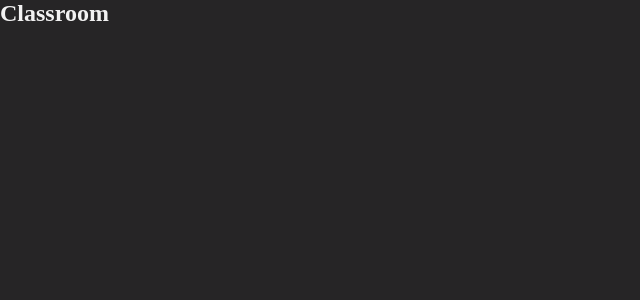
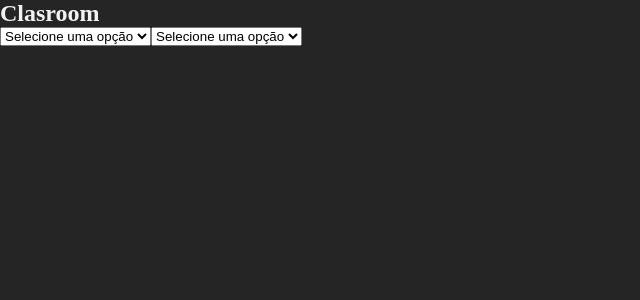
Before and after one commit to nascimentoemerson/vite-project, a React (Vite) app: page /classroom in a window 1280 px wide. Shown: the top 300 px of the page, without its empty margins (0-640 px from the left). Built offline with nearby package versions, Linux system fonts and the light colour scheme.

Commit message:
feat: add select atom in classrom page

```diff
--- /dev/null
+++ b/src/components/atoms/select/select.tsx
@@ -0,0 +1,21 @@
+import { SelectProps } from "./types";
+
+export function Select(props: SelectProps) {
+    return (
+        <select
+            defaultValue={"default"}
+            onChange={(e) => props.selectedOption(e.currentTarget.value)}
+        >
+            <option value="default" disabled>
+                Selecione uma opção
+            </option>
+            {props.options.map((option) => {
+                return (
+                    <option key={option} value={option}>
+                        {option}
+                    </option>
+                );
+            })}
+        </select>
+    );
+}
--- /dev/null
+++ b/src/components/atoms/select/types.ts
@@ -0,0 +1,4 @@
+export interface SelectProps {
+  options: string[];
+  selectedOption: (value: string) => void;
+}
--- a/src/components/pages/sala/Classroom.tsx
+++ b/src/components/pages/sala/Classroom.tsx
@@ -1,7 +1,43 @@
+import { useState } from "react";
+import { Select } from "../../atoms/select/select";
+
 export function Classroom() {
+    const [selectedClassroom, setSelectedClassroom] = useState<string>();
+    const [selectedModule, setSelectedModule] = useState<string>();
+
+    const options = ["Turma 1", "Turma 2", "Turma 3"];
+
+    const module = ["Módulo 1", "Módulo 2", "Módulo 3"];
+
+    function resultSelect(value: string) {
+        setSelectedModule(value);
+        console.log(selectedModule);
+    }
+
+    const alunosTurma1 = ["Átila", "Tiago", "João", "Felipe", "Bruno"];
+
+    const alunosTurma2 = ["Matheus", "Lucas", "Olavo", "Yago"];
+
+    console.log(selectedClassroom);
     return (
         <div>
-            <h2>Classroom</h2>
+            <h2>Clasroom</h2>
+            <Select options={options} selectedOption={setSelectedClassroom} />
+            <Select options={module} selectedOption={resultSelect} />
+            {selectedModule === "Módulo 1" && (
+                <>
+                    {alunosTurma1.map((aluno) => {
+                        return <h2>{aluno}</h2>;
+                    })}
+                </>
+            )}
+            {selectedModule === "Módulo 2" && (
+                <>
+                    {alunosTurma2.map((aluno) => {
+                        return <h2>{aluno}</h2>;
+                    })}
+                </>
+            )}
         </div>
     );
 }
```
Also changed, not shown: src/components/atoms/select/style.ts (added).
